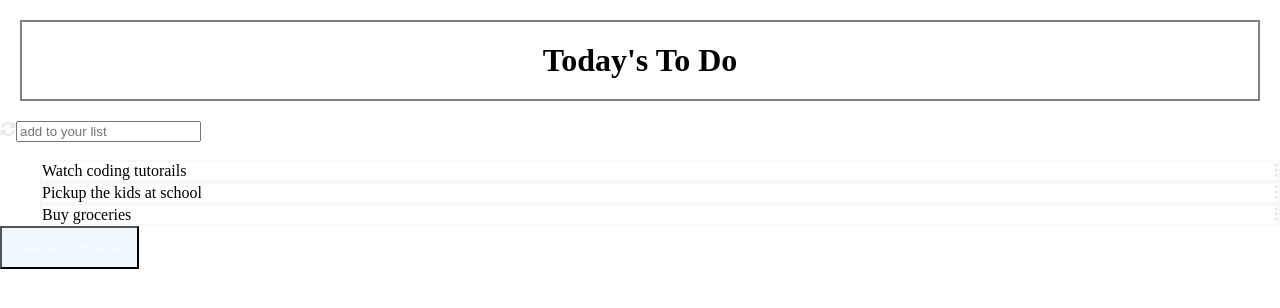
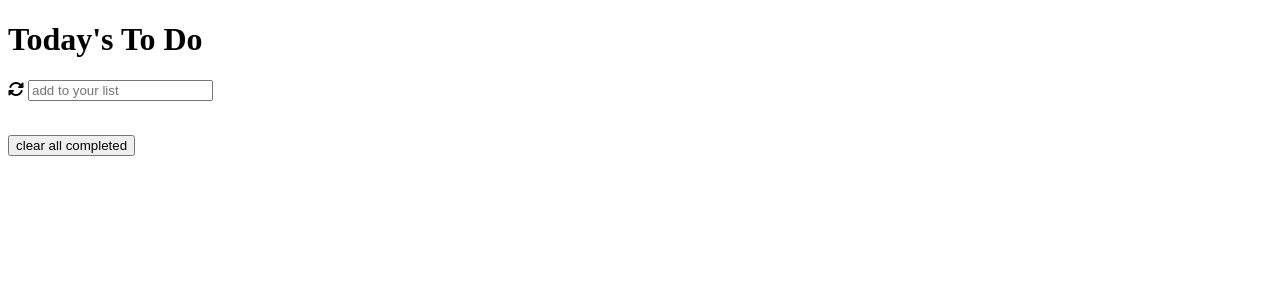
Before and after one commit to techmoves/todo-list, a website built with webpack: page src/index.html in a window 1280 px wide. Built offline with nearby package versions, Linux system fonts and the light colour scheme; some icons are missing.

Commit message:
Fix github workflows

```diff
--- a/src/index.js
+++ b/src/index.js
@@ -1,31 +1,31 @@
-import './style.css';
+// import './style.css';
 
-const mylist = [
-  {
-    description: 'Watch coding tutorails',
-    completed: false,
-    index: 1,
-  },
-  {
-    description: 'Pickup the kids at school',
-    completed: false,
-    index: 2,
-  },
-  {
-    description: 'Buy  groceries',
-    completed: false,
-    index: 3,
-  },
+// const mylist = [
+//   {
+//     description: 'Watch coding tutorails',
+//     completed: false,
+//     index: 1,
+//   },
+//   {
+//     description: 'Pickup the kids at school',
+//     completed: false,
+//     index: 2,
+//   },
+//   {
+//     description: 'Buy  groceries',
+//     completed: false,
+//     index: 3,
+//   },
 
-];
+// ];
 
-const list = document.getElementById('list');
+// const list = document.getElementById('list');
 
-mylist.sort((a, b) => a.index - b.index);
-mylist.forEach((value) => {
-  const li = document.createElement('li');
-  li.innerHTML = `
-        ${value.description}<i class="fa-solid fa-ellipsis-vertical"></i>
-    `;
-  list.appendChild(li);
-});
+// mylist.sort((a, b) => a.index - b.index);
+// mylist.forEach((value) => {
+//   const li = document.createElement('li');
+//   li.innerHTML = `
+//         ${value.description}<i class="fa-solid fa-ellipsis-vertical"></i>
+//     `;
+//   list.appendChild(li);
+// });
--- a/src/style.css
+++ b/src/style.css
@@ -8,7 +8,7 @@ h1 {
 
 .toptop-heading {
   display: flex;
-  justify-items: center;
+  justify-items: space-between;
 }
 
 .container {
@@ -17,7 +17,7 @@ h1 {
   border: 2px solid gray;
   margin: 20px;
   display: flex;
-  justify-content: center;
+  justify-content: space-between;
 }
 
 ul {
```
Also changed, not shown: package.json (+7 -3 lines), server.js (+20 -0 lines), .github/workflows/linters.yml (renamed from github/workflows/linters.yml), dist/index.html (deleted), 2 other files.
